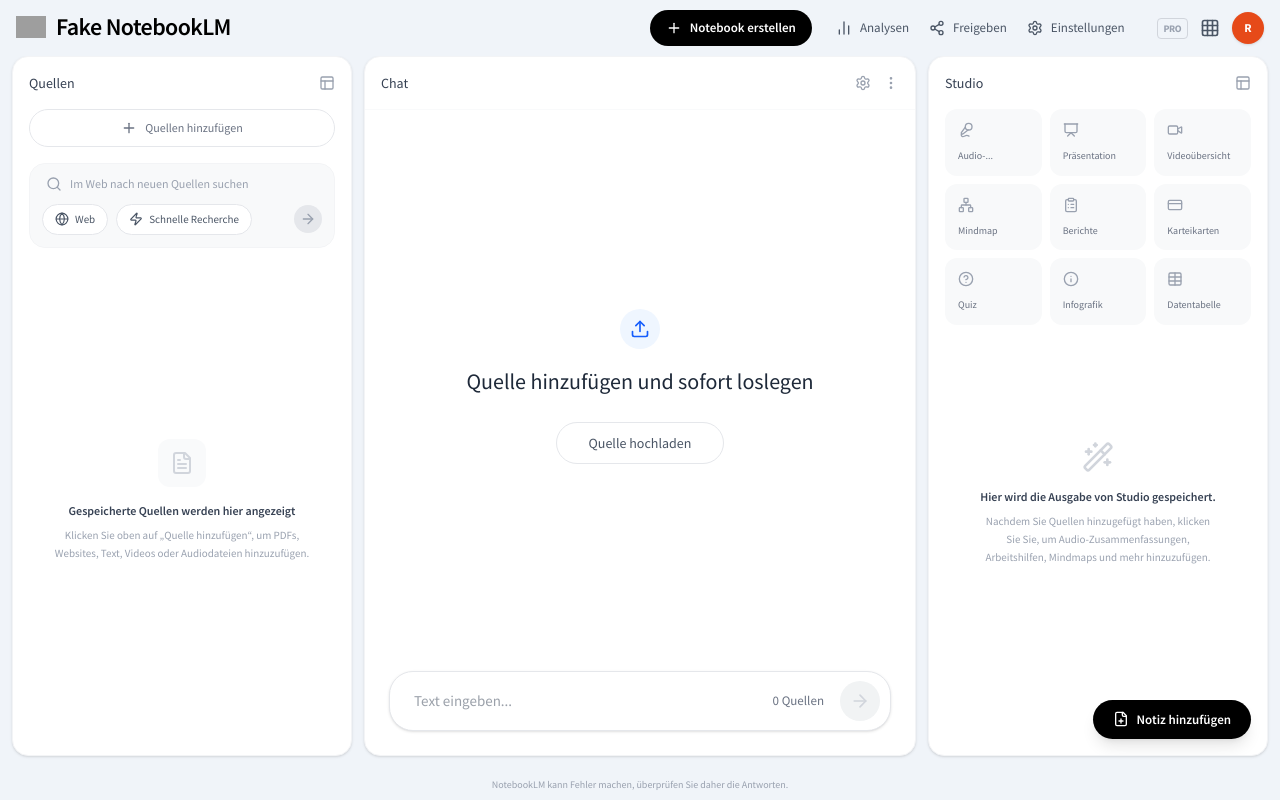
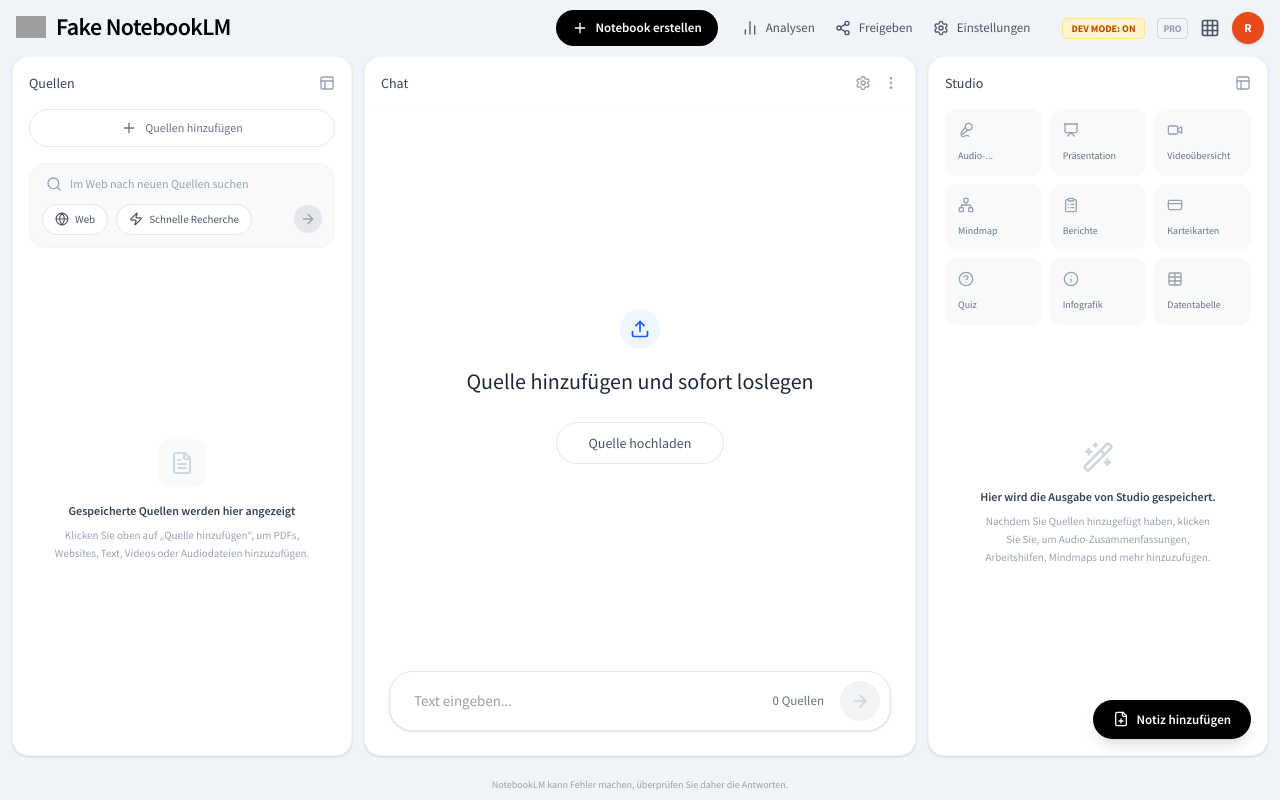
Before and after one commit to fakenotebooklm/v1, a React (Vite) app: page / in a window 1280 px wide. Built offline with nearby package versions, Linux system fonts and the light colour scheme; grey boxes are pictures that could not be loaded.

Commit message:
Update App.tsx

```diff
--- a/src/App.tsx
+++ b/src/App.tsx
@@ -43,19 +43,25 @@
 import { motion, AnimatePresence } from 'motion/react';
 
 // --- KONFIGURATION ---
-const N8N_CHAT_WEBHOOK_URL = "https://notebooklm.app.n8n.cloud/webhook/chat-input";
-const N8N_UPLOAD_WEBHOOK_URL = "https://notebooklm.app.n8n.cloud/webhook/file-upload";
+const N8N_BASE_URL = "https://notebooklm.app.n8n.cloud";
 const LOGO_IMAGE_URL = "https://www.freelogovectors.net/wp-content/uploads/2025/06/notebooklm_logo-freelogovectors.net_.png"; // Hier den Link zum Logo-Bild einfügen
 
 export default function App() {
   const [messages, setMessages] = useState<{ id: string; role: 'user' | 'assistant'; content: string }[]>([]);
   const [input, setInput] = useState('');
   const [sources, setSources] = useState<{ id: string; name: string }[]>([]);
+  const [isDevMode, setIsDevMode] = useState(true);
   const fileInputRef = useRef<HTMLInputElement>(null);
   const scrollRef = useRef<HTMLDivElement>(null);
 
   const [isTyping, setIsTyping] = useState(false);
   const [isUploading, setIsUploading] = useState(false);
+
+  const getWebhookUrl = (type: 'chat' | 'upload') => {
+    const prefix = isDevMode ? "/webhook-test/" : "/webhook/";
+    const path = type === 'chat' ? "chat-input" : "file-upload";
+    return `${N8N_BASE_URL}${prefix}${path}`;
+  };
 
   const handleSend = async () => {
     if (!input.trim()) return;
@@ -78,7 +84,7 @@
 
     try {
       // --- N8N CHAT WEBHOOK CALL ---
-      const response = await fetch(N8N_CHAT_WEBHOOK_URL, {
+      const response = await fetch(getWebhookUrl('chat'), {
         method: 'POST',
         headers: { 'Content-Type': 'application/json' },
         body: JSON.stringify({
@@ -151,7 +157,7 @@
         formData.append('file', file);
         formData.append('fileName', file.name);
 
-        const response = await fetch(N8N_UPLOAD_WEBHOOK_URL, {
+        const response = await fetch(getWebhookUrl('upload'), {
           method: 'POST',
           body: formData
         });
@@ -203,6 +209,16 @@
             </button>
           </div>
           <div className="flex items-center gap-3 ml-4">
+            <button
+              onClick={() => setIsDevMode(!isDevMode)}
+              className={`text-[10px] font-bold px-2 py-0.5 rounded border transition-colors ${
+                isDevMode
+                  ? 'bg-amber-100 text-amber-700 border-amber-200'
+                  : 'bg-gray-100 text-gray-500 border-gray-200'
+              }`}
+            >
+              DEV MODE: {isDevMode ? 'ON' : 'OFF'}
+            </button>
             <span className="text-[10px] font-bold text-gray-400 border border-gray-300 px-1.5 py-0.5 rounded tracking-tighter">PRO</span>
             <Grid className="w-5 h-5 text-gray-600 cursor-pointer hover:text-gray-900 transition-colors" />
             <div className="w-8 h-8 rounded-full bg-[#E64A19] flex items-center justify-center text-white font-bold text-xs shadow-sm cursor-pointer">
```
